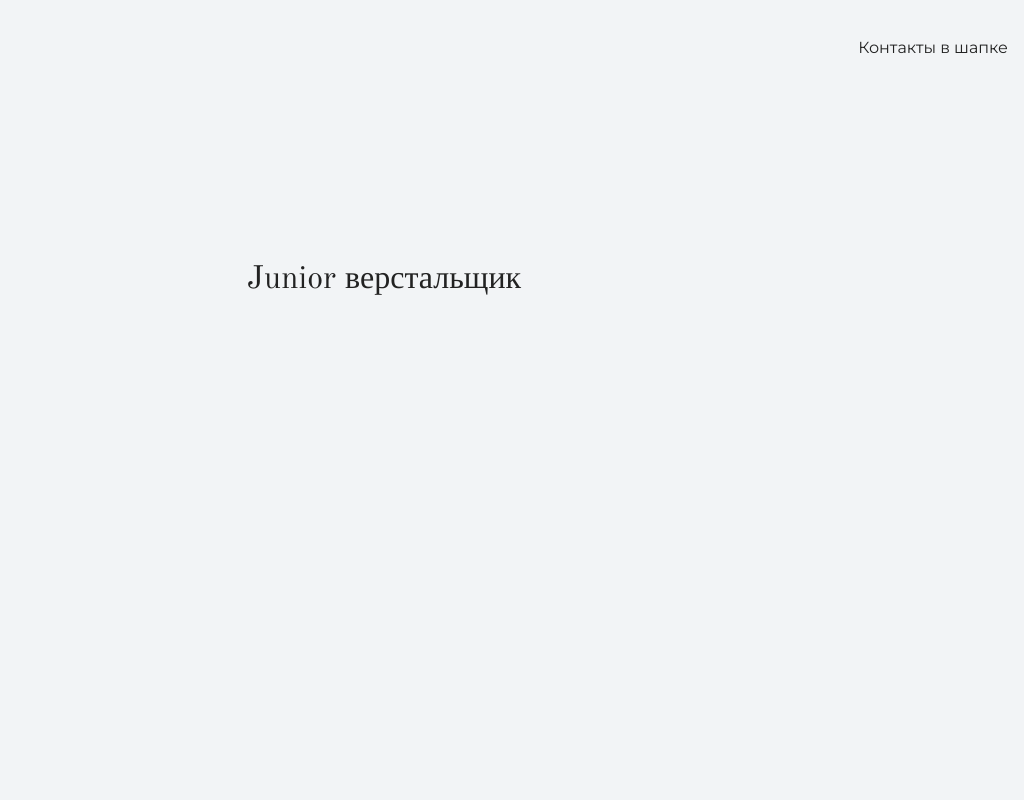
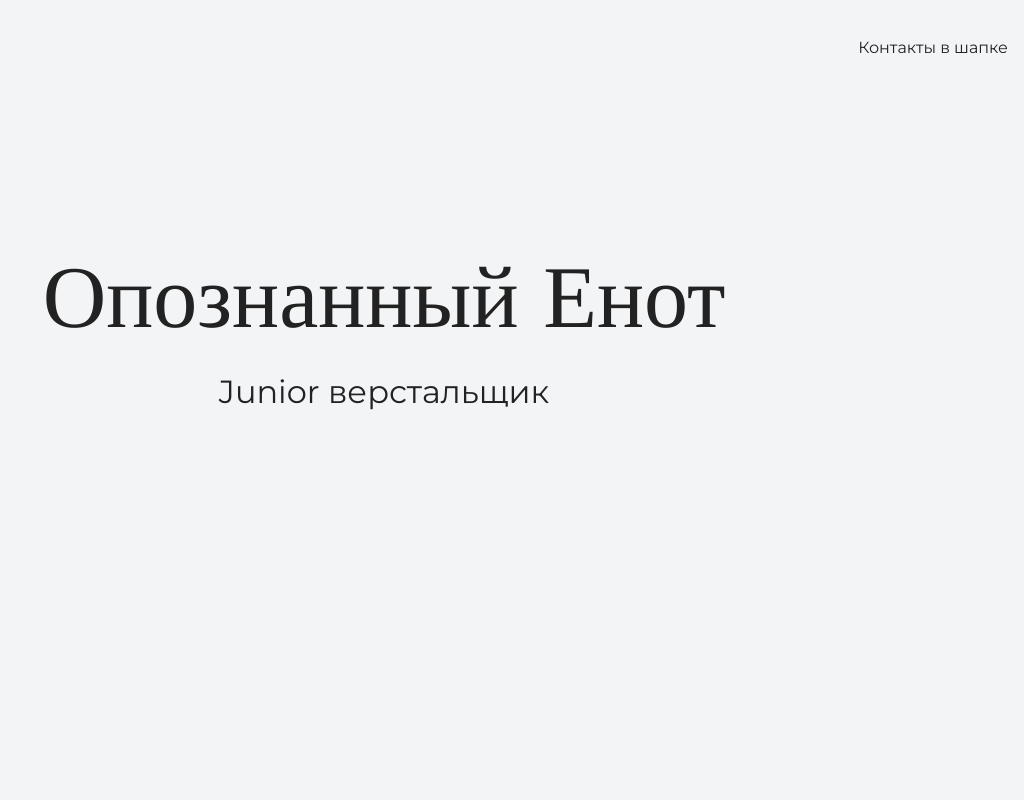
Before and after one commit to siaspirit/siaspirit, a plain HTML site: page index.html in a window 1280 px wide. Shown: the top 800 px of the page, without its empty margins (256-1280 px from the left). Drawn offline with nearby package versions, Linux system fonts and the light colour scheme.

Commit message:
им текста

```diff
--- a/index.html
+++ b/index.html
@@ -16,7 +16,7 @@
 
     <section class="hero-image">
       <div class="container">
-        <h1 class="heading"Опознанный Енот</h1>
+        <h1 class="heading">Опознанный Енот</h1>
       <p>Junior верстальщик</p>
       </div>
     </section>
```
